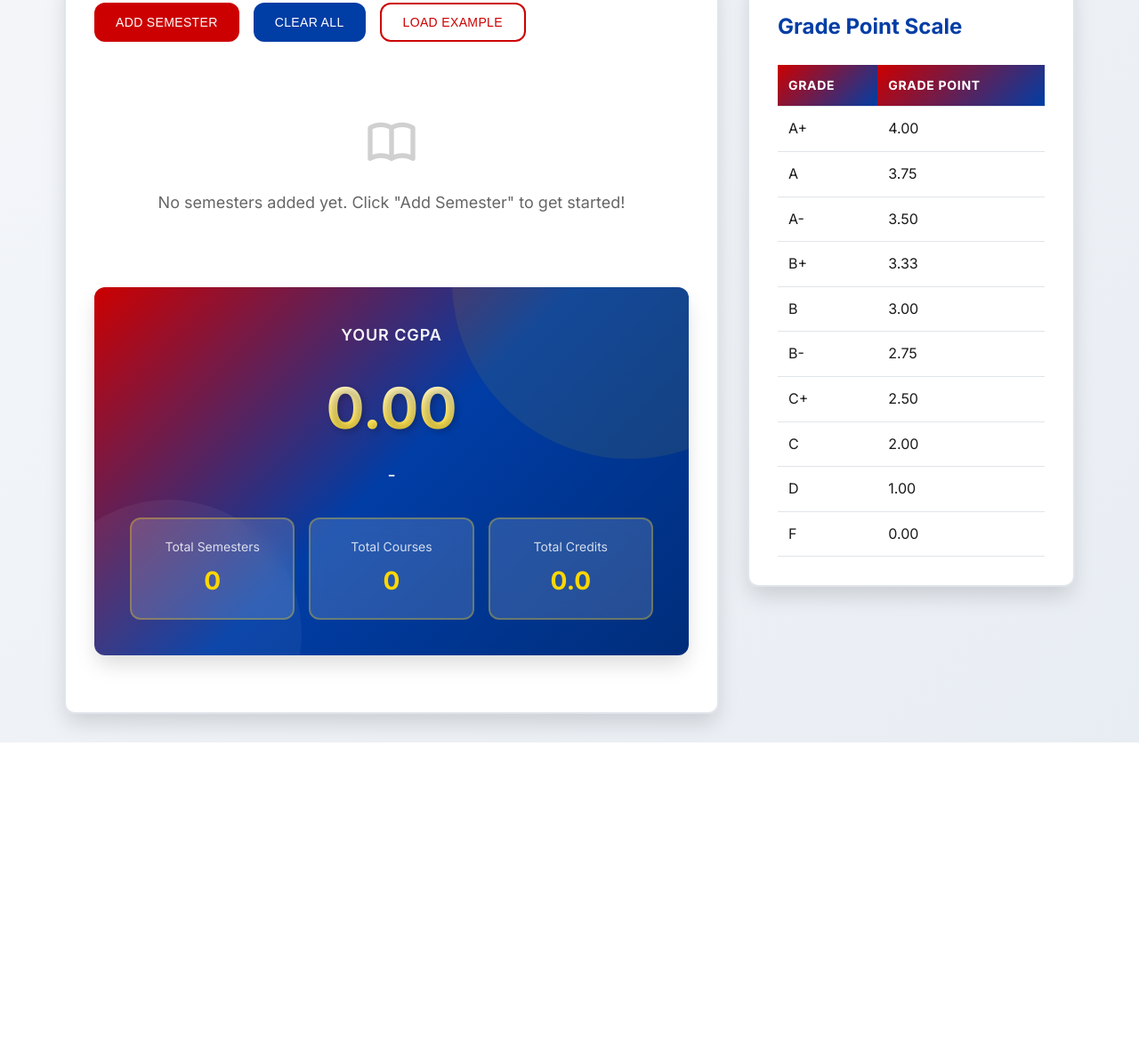
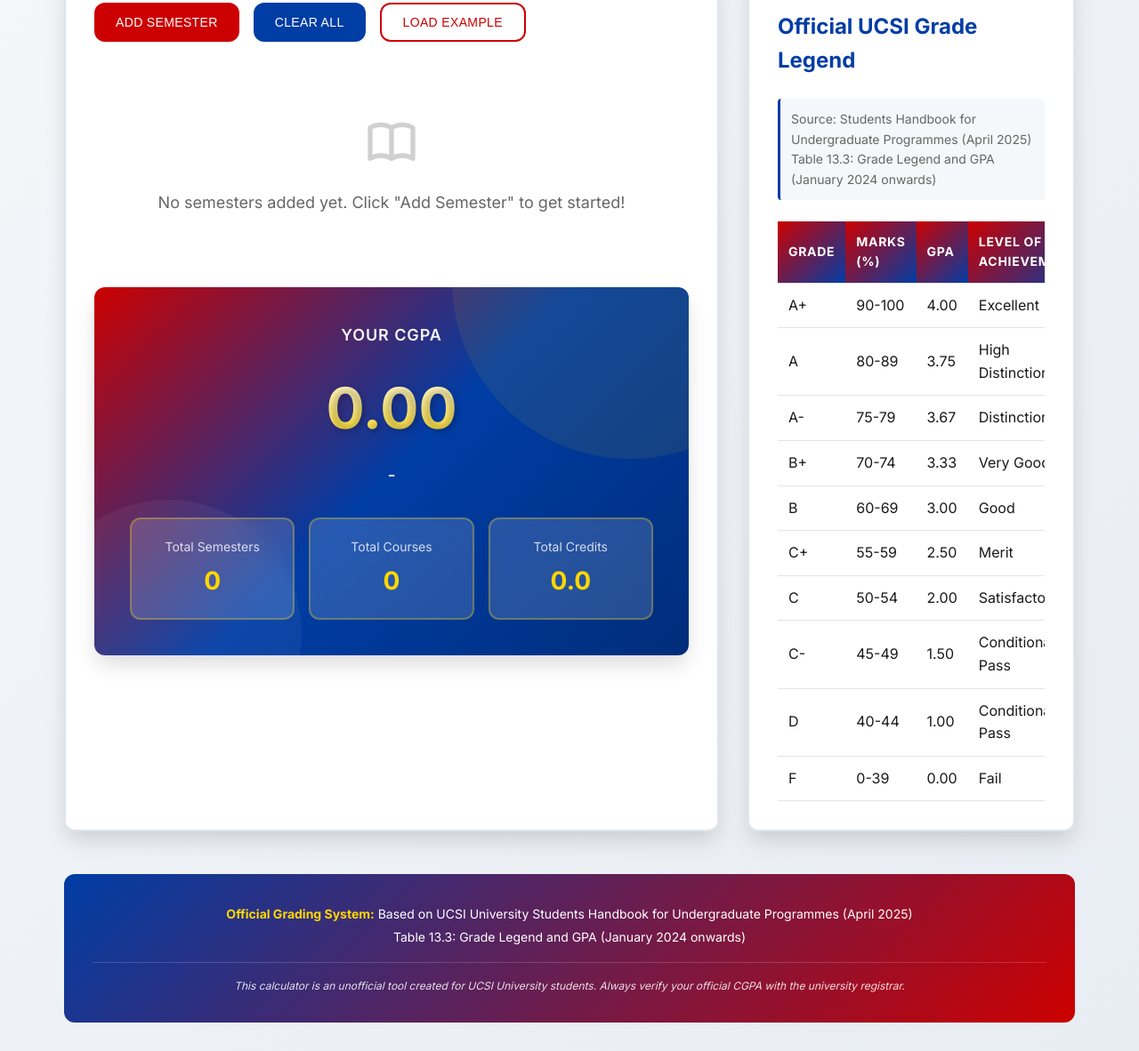
Before and after one commit to aaloraini/ucsi-cgpa-calculator, a plain HTML site: page index.html in a window 1280 px wide. Shown: the part 337-1519 px from the top of the page at 89% size. Before the commit the page ends 1172 px from the top, so only its background shows below. Drawn offline with Linux system fonts and the light colour scheme.

Commit message:
Update to official UCSI grading system from Students Handbook (April 2025)
- Updated grading scale to match Table 13.3 (January 2024 onwards)
- Changed A- from 3.5 to 3.67
- Added C- grade (1.5 GPA)
- Added official grade table with marks and achievement levels
- Added footer with handbook citation and disclaimer
- Updated README with official references
- Added handbook reference in info section

```diff
--- a/index.html
+++ b/index.html
@@ -57,31 +57,44 @@
             </div>
 
             <div class="info-section">
-                <h2>Grade Point Scale</h2>
+                <h2>Official UCSI Grade Legend</h2>
+                <p class="handbook-ref">Source: Students Handbook for Undergraduate Programmes (April 2025)<br>Table 13.3: Grade Legend and GPA (January 2024 onwards)</p>
                 <div class="grade-table">
                     <table>
                         <thead>
                             <tr>
                                 <th>Grade</th>
-                                <th>Grade Point</th>
+                                <th>Marks (%)</th>
+                                <th>GPA</th>
+                                <th>Level of Achievement</th>
                             </tr>
                         </thead>
                         <tbody>
-                            <tr><td>A+</td><td>4.00</td></tr>
-                            <tr><td>A</td><td>3.75</td></tr>
-                            <tr><td>A-</td><td>3.50</td></tr>
-                            <tr><td>B+</td><td>3.33</td></tr>
-                            <tr><td>B</td><td>3.00</td></tr>
-                            <tr><td>B-</td><td>2.75</td></tr>
-                            <tr><td>C+</td><td>2.50</td></tr>
-                            <tr><td>C</td><td>2.00</td></tr>
-                            <tr><td>D</td><td>1.00</td></tr>
-                            <tr><td>F</td><td>0.00</td></tr>
+                            <tr><td>A+</td><td>90-100</td><td>4.00</td><td>Excellent</td></tr>
+                            <tr><td>A</td><td>80-89</td><td>3.75</td><td>High Distinction</td></tr>
+                            <tr><td>A-</td><td>75-79</td><td>3.67</td><td>Distinction</td></tr>
+                            <tr><td>B+</td><td>70-74</td><td>3.33</td><td>Very Good</td></tr>
+                            <tr><td>B</td><td>60-69</td><td>3.00</td><td>Good</td></tr>
+                            <tr><td>C+</td><td>55-59</td><td>2.50</td><td>Merit</td></tr>
+                            <tr><td>C</td><td>50-54</td><td>2.00</td><td>Satisfactory</td></tr>
+                            <tr><td>C-</td><td>45-49</td><td>1.50</td><td>Conditional Pass</td></tr>
+                            <tr><td>D</td><td>40-44</td><td>1.00</td><td>Conditional Pass</td></tr>
+                            <tr><td>F</td><td>0-39</td><td>0.00</td><td>Fail</td></tr>
                         </tbody>
                     </table>
                 </div>
             </div>
         </main>
+
+        <footer class="footer">
+            <p class="footer-text">
+                <strong>Official Grading System:</strong> Based on UCSI University Students Handbook for Undergraduate Programmes (April 2025)<br>
+                Table 13.3: Grade Legend and GPA (January 2024 onwards)
+            </p>
+            <p class="footer-disclaimer">
+                This calculator is an unofficial tool created for UCSI University students. Always verify your official CGPA with the university registrar.
+            </p>
+        </footer>
     </div>
 
     <script src="script.js"></script>
--- a/script.js
+++ b/script.js
@@ -1,14 +1,17 @@
+// UCSI University Official Grading Scale
+// Source: Students Handbook for Undergraduate Programmes (April 2025)
+// Table 13.3: Grade Legend and GPA (January 2024 onwards)
 const gradePoints = {
-    'A+': 4.0,
-    'A': 3.75,
-    'A-': 3.5,
-    'B+': 3.33,
-    'B': 3.0,
-    'B-': 2.75,
-    'C+': 2.5,
-    'C': 2.0,
-    'D': 1.0,
-    'F': 0.0
+    'A+': 4.0,   // 90-100 | Excellent
+    'A': 3.75,   // 80-89  | High Distinction
+    'A-': 3.67,  // 75-79  | Distinction
+    'B+': 3.33,  // 70-74  | Very Good
+    'B': 3.0,    // 60-69  | Good
+    'C+': 2.5,   // 55-59  | Merit
+    'C': 2.0,    // 50-54  | Satisfactory
+    'C-': 1.5,   // 45-49  | Conditional Pass
+    'D': 1.0,    // 40-44  | Conditional Pass
+    'F': 0.0     // 0-39   | Fail
 };
 
 let semesterCounter = 0;
@@ -204,14 +207,16 @@
 }
 
 function getGradeFromCGPA(cgpa) {
-    if (cgpa >= 3.75) return 'A / Excellent';
-    if (cgpa >= 3.5) return 'A- / Very Good';
-    if (cgpa >= 3.33) return 'B+ / Good';
-    if (cgpa >= 3.0) return 'B / Above Average';
-    if (cgpa >= 2.75) return 'B- / Average';
-    if (cgpa >= 2.5) return 'C+ / Below Average';
-    if (cgpa >= 2.0) return 'C / Pass';
-    if (cgpa >= 1.0) return 'D / Poor';
+    // Based on UCSI Official Grade Legend
+    if (cgpa >= 4.0) return 'A+ / Excellent';
+    if (cgpa >= 3.75) return 'A / High Distinction';
+    if (cgpa >= 3.67) return 'A- / Distinction';
+    if (cgpa >= 3.33) return 'B+ / Very Good';
+    if (cgpa >= 3.0) return 'B / Good';
+    if (cgpa >= 2.5) return 'C+ / Merit';
+    if (cgpa >= 2.0) return 'C / Satisfactory';
+    if (cgpa >= 1.5) return 'C- / Conditional Pass';
+    if (cgpa >= 1.0) return 'D / Conditional Pass';
     if (cgpa > 0) return 'F / Fail';
     return '-';
 }
--- a/styles.css
+++ b/styles.css
@@ -538,6 +538,46 @@
     transition: all 0.2s ease;
 }
 
+.handbook-ref {
+    font-size: 0.875rem;
+    color: var(--text-secondary);
+    margin-bottom: 1.5rem;
+    padding: 0.75rem;
+    background: var(--background);
+    border-left: 3px solid var(--ucsi-blue);
+    border-radius: 0.25rem;
+    line-height: 1.6;
+}
+
+.footer {
+    margin-top: 3rem;
+    padding: 2rem;
+    background: linear-gradient(135deg, var(--ucsi-blue) 0%, var(--ucsi-red) 100%);
+    border-radius: var(--radius);
+    color: white;
+    text-align: center;
+}
+
+.footer-text {
+    font-size: 0.875rem;
+    margin-bottom: 1rem;
+    line-height: 1.8;
+}
+
+.footer-text strong {
+    color: var(--ucsi-yellow);
+    font-weight: 700;
+}
+
+.footer-disclaimer {
+    font-size: 0.75rem;
+    opacity: 0.85;
+    font-style: italic;
+    margin-top: 1rem;
+    padding-top: 1rem;
+    border-top: 1px solid rgba(255, 255, 255, 0.2);
+}
+
 @media (max-width: 768px) {
     .container {
         padding: 1rem;
@@ -555,4 +595,9 @@
     .cgpa-display {
         font-size: 2.5rem;
     }
+
+    .footer {
+        padding: 1.5rem;
+        margin-top: 2rem;
+    }
 }
```
Also changed, not shown: 1 other file.
